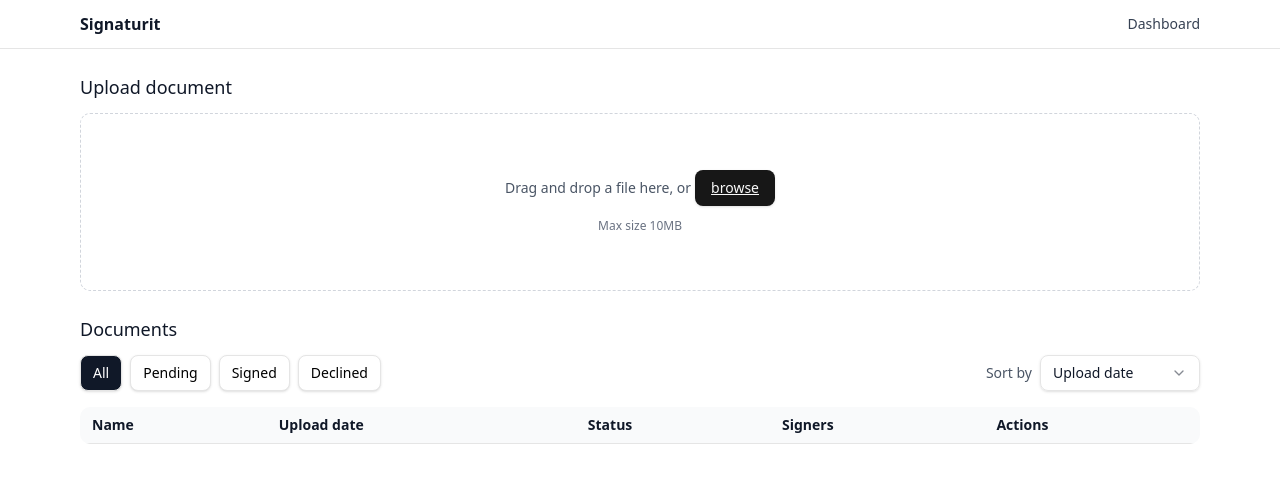
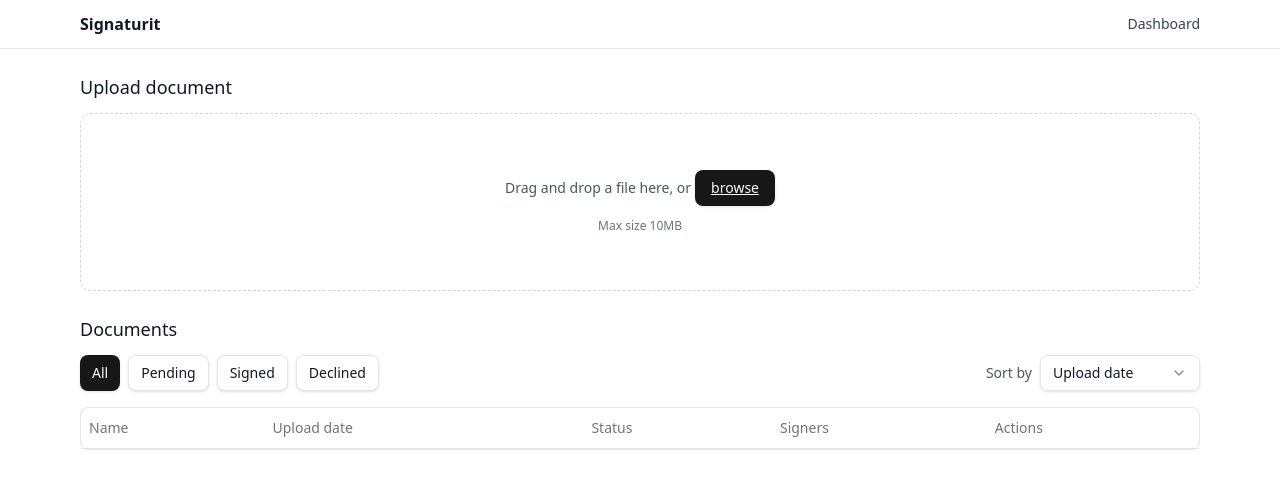
Before and after one commit to fsystemweb/signaturit, a React (Vite) app: page / in a window 1280 px wide. Shown: the top 488 px of the page. Built offline with nearby package versions, Linux system fonts and the light colour scheme.

Commit message:
add table

```diff
--- a/src/components/DocumentList.tsx
+++ b/src/components/DocumentList.tsx
@@ -11,6 +11,14 @@
   SelectTrigger,
   SelectValue,
 } from "@/components/ui/select"
+import {
+  Table,
+  TableBody,
+  TableCell,
+  TableHead,
+  TableHeader,
+  TableRow,
+} from "@/components/ui/table"
 
 type SortKey = 'date' | 'status'
 
@@ -38,7 +46,8 @@
           {(['All', 'Pending', 'Signed', 'Declined'] as const).map(f => (
             <Button
               key={f}
-              className={`px-3 py-1 borderRadius-lg border text-sm ${filter === f ? 'bg-gray-900 text-white' : 'bg-white text-black hover:text-white'}`}
+              variant={filter === f ? 'default' : 'outline'}
+              className="px-3 py-1 text-sm"
               onClick={() => setFilter(f)}
             >
               {f}
@@ -59,23 +68,23 @@
         </div>
       </div>
 
-      <div className="hidden md:block overflow-x-auto">
-        <table className="min-w-full text-sm rounded-lg overflow-hidden">
-          <thead className="bg-gray-50">
-            <tr>
-              <th className="px-3 py-2 text-left border-b">Name</th>
-              <th className="px-3 py-2 text-left border-b">Upload date</th>
-              <th className="px-3 py-2 text-left border-b">Status</th>
-              <th className="px-3 py-2 text-left border-b">Signers</th>
-              <th className="px-3 py-2 text-left border-b">Actions</th>
-            </tr>
-          </thead>
-          <tbody>
+      <div className="hidden md:block rounded-md border">
+        <Table>
+          <TableHeader>
+            <TableRow>
+              <TableHead>Name</TableHead>
+              <TableHead>Upload date</TableHead>
+              <TableHead>Status</TableHead>
+              <TableHead>Signers</TableHead>
+              <TableHead>Actions</TableHead>
+            </TableRow>
+          </TableHeader>
+          <TableBody>
             {sorted.map(doc => (
               <Row key={doc.id} doc={doc} />
             ))}
-          </tbody>
-        </table>
+          </TableBody>
+        </Table>
       </div>
 
       <div className="md:hidden grid grid-cols-1 gap-3">
@@ -91,26 +100,27 @@
   const [open, setOpen] = React.useState(false)
   const signedCount = doc.signers.filter(s => s.status === 'Signed').length
   const progressLabel = `${signedCount} of ${doc.signers.length} signed`
+
   return (
     <>
-      <tr className="hover:bg-gray-50">
-        <td className="px-3 py-2 border-b">{doc.filename}</td>
-        <td className="px-3 py-2 border-b">{new Date(doc.uploadDate).toLocaleString()}</td>
-        <td className="px-3 py-2 border-b"><StatusBadge status={doc.status} /></td>
-        <td className="px-3 py-2 border-b">{progressLabel}</td>
-        <td className="px-3 py-2 border-b">
-          <Button className="btn-outline px-3 py-1 text-sm" onClick={() => setOpen(v => !v)}>
+      <TableRow>
+        <TableCell>{doc.filename}</TableCell>
+        <TableCell>{new Date(doc.uploadDate).toLocaleString()}</TableCell>
+        <TableCell><StatusBadge status={doc.status} /></TableCell>
+        <TableCell>{progressLabel}</TableCell>
+        <TableCell>
+          <Button variant="outline" size="sm" onClick={() => setOpen(v => !v)}>
             {open ? 'Hide' : 'View'}
           </Button>
-        </td>
-      </tr>
-      {open ? (
-        <tr>
-          <td colSpan={5} className="px-3 py-3 border-b bg-gray-50">
+        </TableCell>
+      </TableRow>
+      {open && (
+        <TableRow>
+          <TableCell colSpan={5} className="bg-muted">
             <DocumentCard doc={doc} />
-          </td>
-        </tr>
-      ) : null}
+          </TableCell>
+        </TableRow>
+      )}
     </>
   )
 }
--- /dev/null
+++ b/src/components/ui/table.tsx
@@ -0,0 +1,120 @@
+import * as React from "react"
+
+import { cn } from "@/lib/utils"
+
+const Table = React.forwardRef<
+  HTMLTableElement,
+  React.HTMLAttributes<HTMLTableElement>
+>(({ className, ...props }, ref) => (
+  <div className="relative w-full overflow-auto">
+    <table
+      ref={ref}
+      className={cn("w-full caption-bottom text-sm", className)}
+      {...props}
+    />
+  </div>
+))
+Table.displayName = "Table"
+
+const TableHeader = React.forwardRef<
+  HTMLTableSectionElement,
+  React.HTMLAttributes<HTMLTableSectionElement>
+>(({ className, ...props }, ref) => (
+  <thead ref={ref} className={cn("[&_tr]:border-b", className)} {...props} />
+))
+TableHeader.displayName = "TableHeader"
+
+const TableBody = React.forwardRef<
+  HTMLTableSectionElement,
+  React.HTMLAttributes<HTMLTableSectionElement>
+>(({ className, ...props }, ref) => (
+  <tbody
+    ref={ref}
+    className={cn("[&_tr:last-child]:border-0", className)}
+    {...props}
+  />
+))
+TableBody.displayName = "TableBody"
+
+const TableFooter = React.forwardRef<
+  HTMLTableSectionElement,
+  React.HTMLAttributes<HTMLTableSectionElement>
+>(({ className, ...props }, ref) => (
+  <tfoot
+    ref={ref}
+    className={cn(
+      "border-t bg-muted/50 font-medium [&>tr]:last:border-b-0",
+      className
+    )}
+    {...props}
+  />
+))
+TableFooter.displayName = "TableFooter"
+
+const TableRow = React.forwardRef<
+  HTMLTableRowElement,
+  React.HTMLAttributes<HTMLTableRowElement>
+>(({ className, ...props }, ref) => (
+  <tr
+    ref={ref}
+    className={cn(
+      "border-b transition-colors hover:bg-muted/50 data-[state=selected]:bg-muted",
+      className
+    )}
+    {...props}
+  />
+))
+TableRow.displayName = "TableRow"
+
+const TableHead = React.forwardRef<
+  HTMLTableCellElement,
+  React.ThHTMLAttributes<HTMLTableCellElement>
+>(({ className, ...props }, ref) => (
+  <th
+    ref={ref}
+    className={cn(
+      "h-10 px-2 text-left align-middle font-medium text-muted-foreground [&:has([role=checkbox])]:pr-0 [&>[role=checkbox]]:translate-y-[2px]",
+      className
+    )}
+    {...props}
+  />
+))
+TableHead.displayName = "TableHead"
+
+const TableCell = React.forwardRef<
+  HTMLTableCellElement,
+  React.TdHTMLAttributes<HTMLTableCellElement>
+>(({ className, ...props }, ref) => (
+  <td
+    ref={ref}
+    className={cn(
+      "p-2 align-middle [&:has([role=checkbox])]:pr-0 [&>[role=checkbox]]:translate-y-[2px]",
+      className
+    )}
+    {...props}
+  />
+))
+TableCell.displayName = "TableCell"
+
+const TableCaption = React.forwardRef<
+  HTMLTableCaptionElement,
+  React.HTMLAttributes<HTMLTableCaptionElement>
+>(({ className, ...props }, ref) => (
+  <caption
+    ref={ref}
+    className={cn("mt-4 text-sm text-muted-foreground", className)}
+    {...props}
+  />
+))
+TableCaption.displayName = "TableCaption"
+
+export {
+  Table,
+  TableHeader,
+  TableBody,
+  TableFooter,
+  TableHead,
+  TableRow,
+  TableCell,
+  TableCaption,
+}
```
